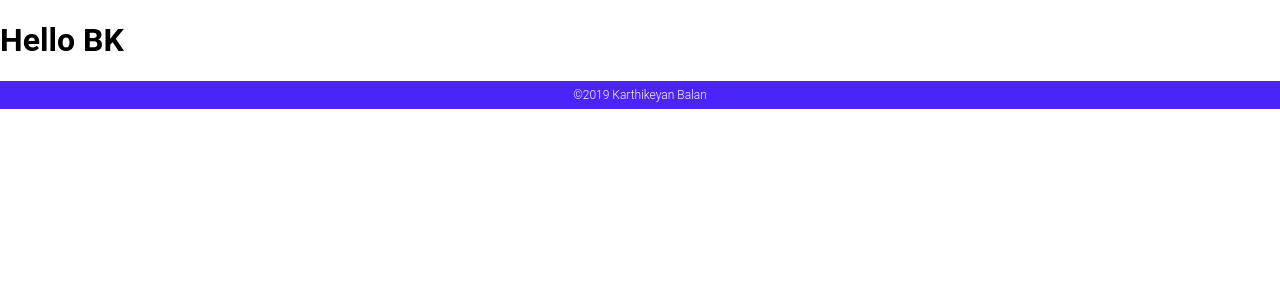
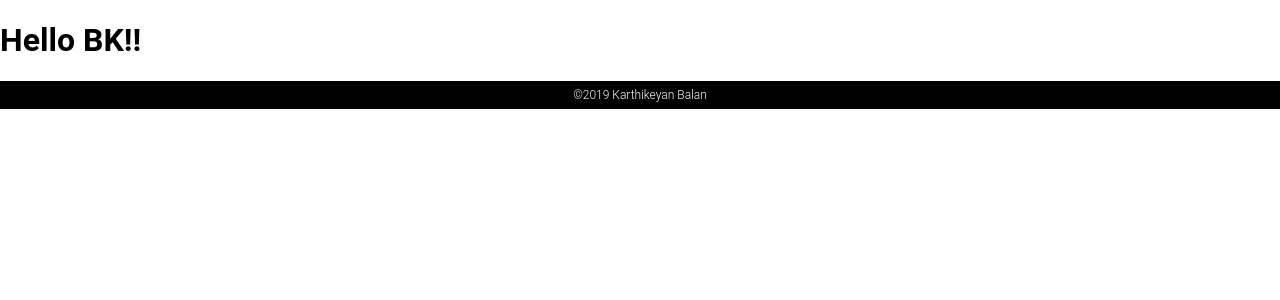
Before and after one commit to balankarthikeyan/pencil-art-porfolio, a Next.js app: page / in a window 1280 px wide. Shown: the top 300 px of the page. Built offline with nearby package versions, Linux system fonts and the light colour scheme.

Commit message:
code updatedcode

```diff
--- a/components/index.js
+++ /dev/null
@@ -1 +0,0 @@
-export * from './layout'
--- a/components/layout/styled.js
+++ b/layout/styled.js
@@ -1,11 +1,11 @@
 import React from 'react'
 import styled, { css } from 'styled-components'
-import { media } from '../../styles'
+import { media } from '../styles'
 /*
  */
 
 const StyledFooter = styled.footer`
-  background: #4b23fb;
+  background: #000;
   color: white;
   font-size: 12px;
   font-weight: 300;
--- a/package.json
+++ b/package.json
@@ -1,5 +1,5 @@
 {
-  "name": "heroku-nextjs",
+  "name": "bksketchbook",
   "version": "1.0.0",
   "description": "Deploy Next.js server-side React apps to Heroku",
   "scripts": {
@@ -17,10 +17,6 @@
   ],
   "author": "bk",
   "license": "MIT",
-  "bugs": {
-    "url": "https://github.com/mars/heroku-nextjs/issues"
-  },
-  "homepage": "https://github.com/mars/heroku-nextjs#readme",
   "dependencies": {
     "next": "^8.0.3",
     "react": "^16.8.6",
--- a/pages/index.js
+++ b/pages/index.js
@@ -1,6 +1,6 @@
 import React from 'react'
 import styled, { createGlobalStyle } from 'styled-components'
-import { Layout, Landing } from '../components'
+import { Layout } from '../layout'
 
 const GlobalStyled = createGlobalStyle`
   /* @import url('https://fonts.googleapis.com/css?family=Roboto'); */
@@ -23,7 +23,7 @@ class HomePage extends React.PureComponent {
     return (
       <Layout title={title}>
         <GlobalStyled />
-        <h1> {'Hello BK'}</h1>
+        <h1> {'Hello BK!!'}</h1>
       </Layout>
     )
   }
```
Also changed, not shown: layout/index.js (renamed from components/layout/index.js).
